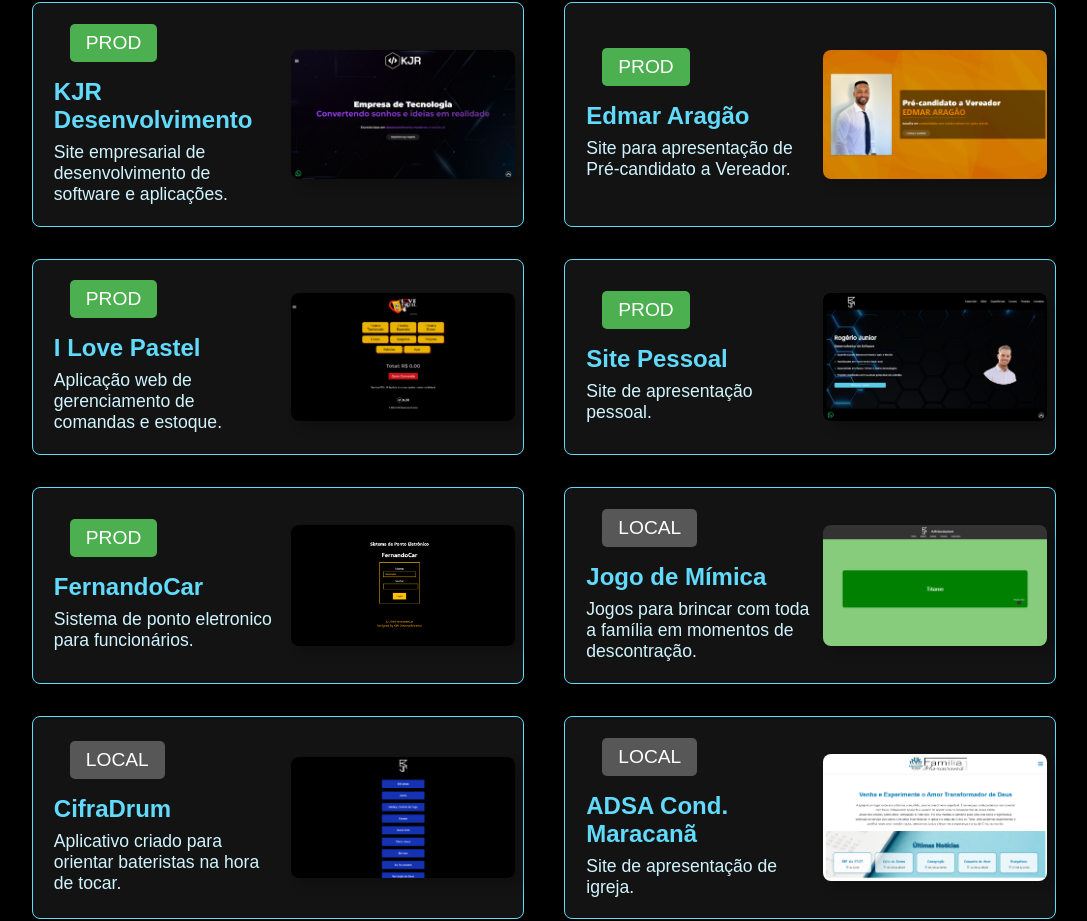
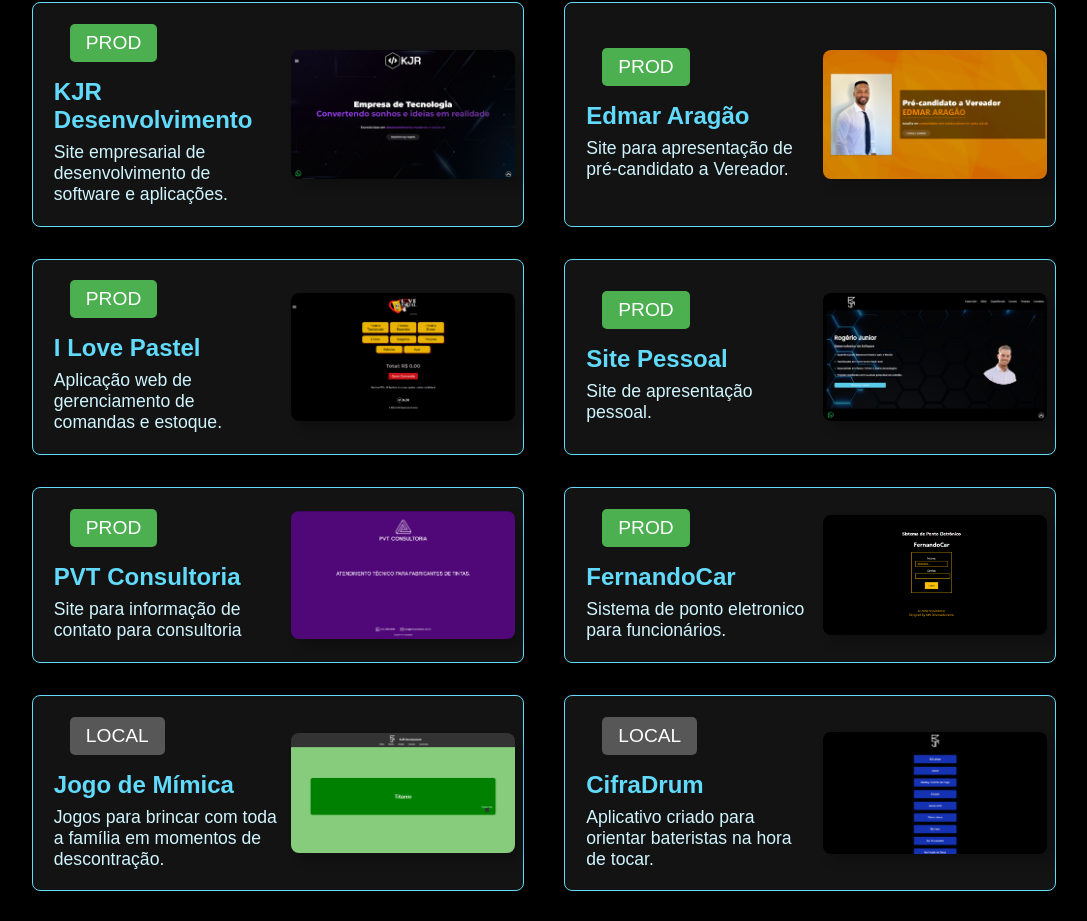
Before and after one commit to Junior-RJR/devrogeriojunior, a React (Create React App) app: page / in a window 1280 px wide. Shown: the part 3766-4687 px from the top of the page, without its empty margins (96-1183 px from the left). Built offline with nearby package versions, Linux system fonts and the light colour scheme.

Commit message:
update projetos pvt

```diff
--- a/src/js/MeusProjetos.js
+++ b/src/js/MeusProjetos.js
@@ -7,6 +7,7 @@ import maza from '../assets/projects/maza.png';
 import adsa from '../assets/projects/adsa-maracana.png';
 import cifraDrum from '../assets/projects/cifradrum.png';
 import devRJR from '../assets/projects/devrjr.png';
+import pvt from '../assets/projects/pvt.png';
 import fernandoCar from '../assets/projects/fernandoCar.png';
 import maracanaFc from '../assets/projects/maracana-fc.png';
 
@@ -20,7 +21,7 @@ const projetos = [
     },
     {
         titulo: 'Edmar Aragão',
-        descricao: 'Site para apresentação de Pré-candidato a Vereador.',
+        descricao: 'Site para apresentação de pré-candidato a Vereador.',
         imagem: edmararagao,
         ordem: 'direita',
         tipo: 'prod'
@@ -36,6 +37,13 @@ const projetos = [
         titulo: 'Site Pessoal',
         descricao: 'Site de apresentação pessoal.',
         imagem: devRJR,
+        ordem: 'direita',
+        tipo: 'prod'
+    },
+    {
+        titulo: 'PVT Consultoria',
+        descricao: 'Site para informação de contato para consultoria',
+        imagem: pvt,
         ordem: 'direita',
         tipo: 'prod'
     },
```
Also changed, not shown: src/assets/projects/pvt.png (added).
